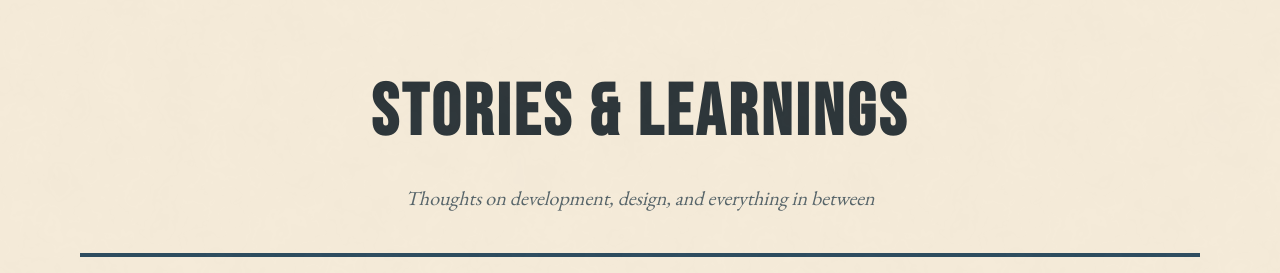
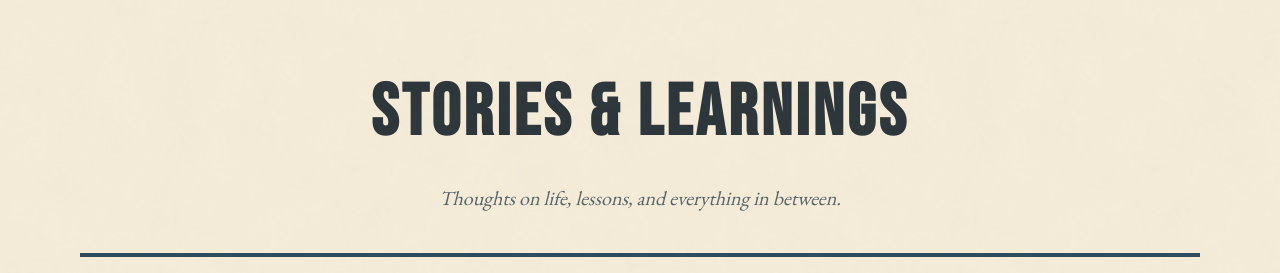
Before and after one commit to alehxs/alehxs.github.io, a React (Vite) app: page /blog in a window 1280 px wide. Shown: the top 273 px of the page. Built offline with nearby package versions, Linux system fonts and the light colour scheme.

Commit message:
docs: update README and blog subheadline

```diff
--- a/src/components/blog/BlogList.jsx
+++ b/src/components/blog/BlogList.jsx
@@ -18,7 +18,7 @@ function BlogList({ posts }) {
       <div className="blog-header">
         <h1 className="blog-headline">STORIES & LEARNINGS</h1>
         <p className="blog-subheadline">
-          Thoughts on development, design, and everything in between
+          Thoughts on life, lessons, and everything in between.
         </p>
       </div>
 
```
